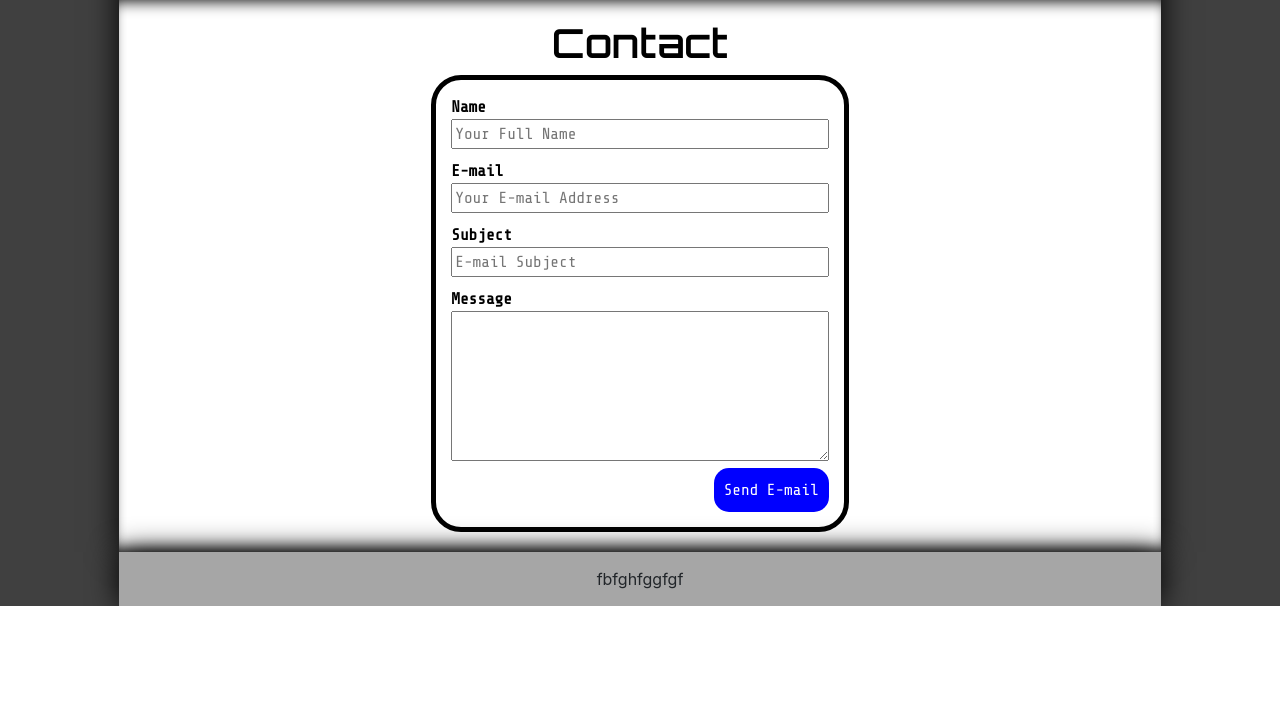
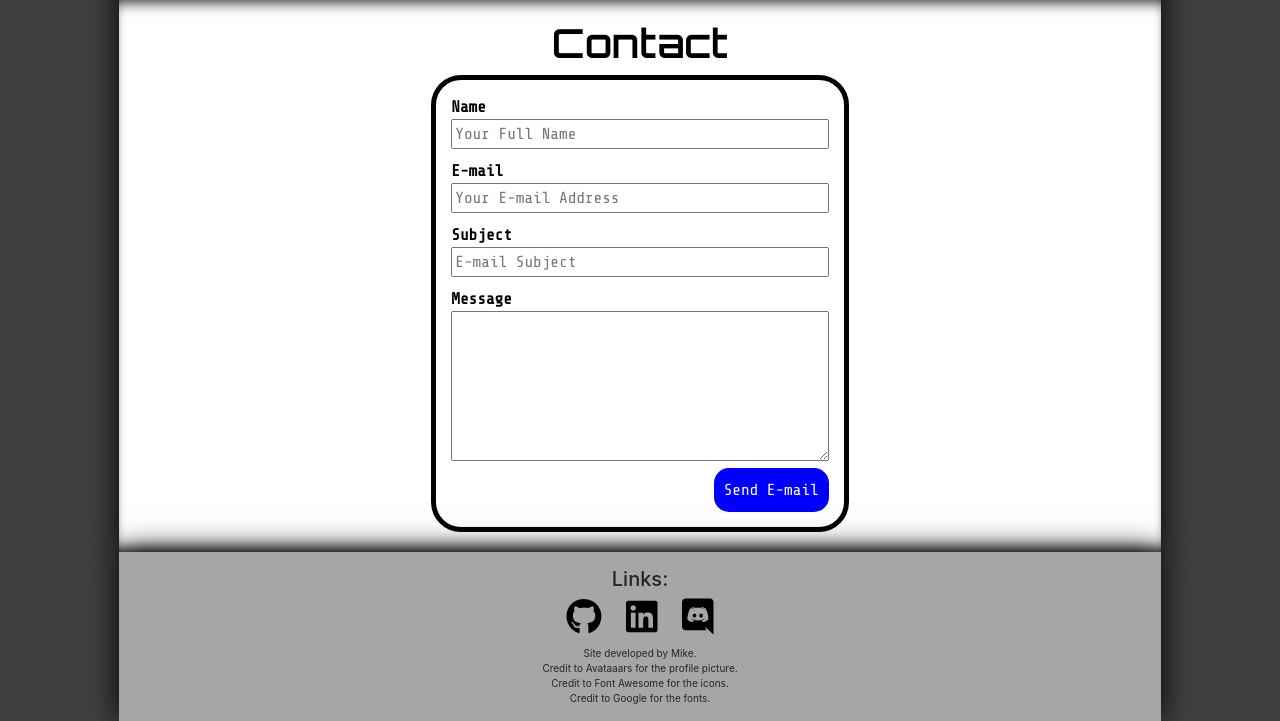
Before and after one commit to mike11695/Portfolio, a Django app: page /pf/ in a window 1280 px wide. Shown: the part 2669-3390 px from the top of the page. Before the commit the page ends 3275 px from the top, so only its background shows below. Run offline with Django 3.2, Linux system fonts and the light colour scheme.

Commit message:
Added links to GitHub/Social media to footer

```diff
--- a/portfolio/pf/static/css/styles.css
+++ b/portfolio/pf/static/css/styles.css
@@ -201,3 +201,26 @@ label {
   margin-left: auto;
   margin-right: auto;
 }
+
+.sm-link {
+  display: inline-block;
+  margin-right: 20px;
+}
+
+.sm-link:last-child {
+  margin-right: 0px;
+}
+
+.sm-link a {
+  color: black;
+}
+
+.icon {
+  font-size: 36px;
+}
+
+.credit {
+  display: block;
+  font-size: 10px;
+  margin-top: 10px;
+}
--- a/portfolio/pf/templates/base_generic.html
+++ b/portfolio/pf/templates/base_generic.html
@@ -11,6 +11,11 @@
   <!-- Add additional CSS in static file -->
   {% load static %}
   <link rel="stylesheet" href="{% static 'css/styles.css' %}">
+  <link rel="stylesheet" href="{% static 'font-awesome/css/all.css' %}">
+  <link rel="stylesheet" href="{% static 'font-awesome/css/solid.css' %}">
+  <link rel="stylesheet" href="{% static 'font-awesome/css/regular.css' %}">
+  <link rel="stylesheet" href="{% static 'font-awesome/css/brands.css' %}">
+  <link rel="stylesheet" href="{% static 'font-awesome/css/fontawesome.css' %}">
 </head>
 <body>
   <div class="container-fluid">
@@ -27,7 +32,24 @@
     </div><br><br>
     <div class="col-lg-10 center-block content">{% block content %}{% endblock %}</div>
     <div class="col-lg-10 center-block footer">
-      fbfghfggfgf
+      <h5>Links:</h5>
+      <div>
+        <div class="sm-link">
+          <a href="https://github.com/mike11695"><i class="fab fa-github icon"></i></a>
+        </div>
+        <div class="sm-link">
+          <a href="https://www.linkedin.com/in/michael-lopez-86a686135/"><i class="fab fa-linkedin icon"></i></a>
+        </div>
+        <div class="sm-link">
+          <a href="https://discord.gg/T5KDJ3tVJ4"><i class="fab fa-discord icon"></i></a>
+        </div>
+      </div>
+
+      <div class="credit">Site developed by Mike.<br>
+        Credit to Avataaars for the profile picture.<br>
+        Credit to Font Awesome for the icons.<br>
+        Credit to Google for the fonts.
+      </div>
     </div>
   </div>
 </body>
```
